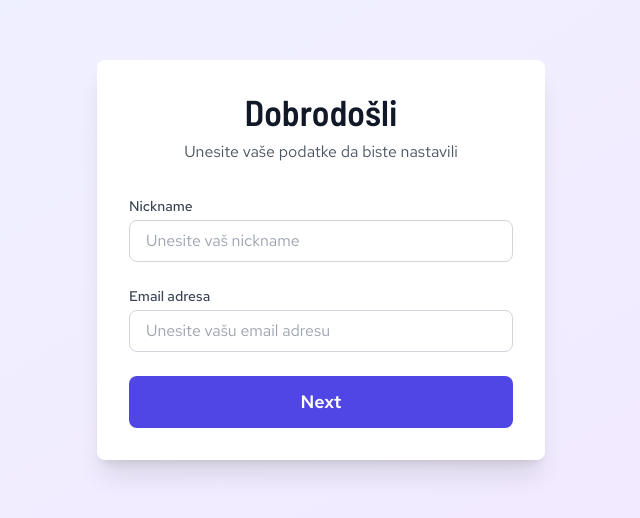
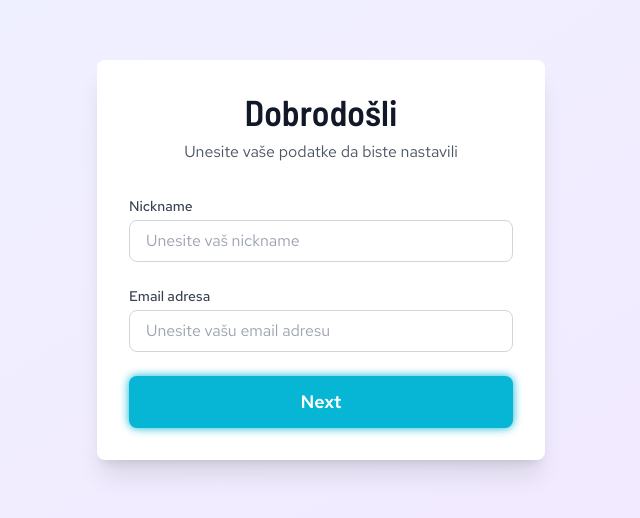
Before and after one commit to sandravlajinicmalic/mywebsite-frontend, a React (Vite) app: page / in a window 1280 px wide. Shown: the part 140-658 px from the top of the page, without its empty margins (319-959 px from the left). Built offline with nearby package versions, Linux system fonts and the light colour scheme; no server answers.

Commit message:
small changes

```diff
--- a/src/components/atoms/Button.tsx
+++ b/src/components/atoms/Button.tsx
@@ -25,13 +25,13 @@ const Button = ({
   className = '',
   ...props
 }: ButtonProps) => {
-  const baseStyles = 'font-semibold rounded-lg transition-colors duration-200 focus:outline-none focus:ring-2 focus:ring-offset-2'
+  const baseStyles = 'font-semibold rounded-lg transition-all duration-200 focus:outline-none focus:ring-2 focus:ring-offset-2'
 
   const variants: Record<ButtonVariant, string> = {
-    primary: 'bg-indigo-600 hover:bg-indigo-700 text-white focus:ring-indigo-500',
-    secondary: 'bg-gray-200 hover:bg-gray-300 text-gray-900 focus:ring-gray-500',
-    outline: 'border-2 border-indigo-600 text-indigo-600 hover:bg-indigo-50 focus:ring-indigo-500',
-    danger: 'bg-red-600 hover:bg-red-700 text-white focus:ring-red-500',
+    primary: 'bg-[#06B6D4] hover:bg-[#0891B2] text-[#FFFFFF] focus:ring-[#06B6D4] shadow-[0_0_10px_#06B6D4]',
+    secondary: 'bg-[#374151] hover:bg-[#4b5563] text-[#FFFFFF] focus:ring-[#374151]',
+    outline: 'border-2 border-[#06B6D4] text-[#06B6D4] hover:bg-[#06B6D4] hover:text-[#FFFFFF] focus:ring-[#06B6D4]',
+    danger: 'bg-red-600 hover:bg-red-700 text-[#FFFFFF] focus:ring-red-500',
   }
 
   const sizes: Record<ButtonSize, string> = {
--- a/src/components/organisms/CurvedBackground.tsx
+++ b/src/components/organisms/CurvedBackground.tsx
@@ -1,8 +1,9 @@
 interface CurvedBackgroundProps {
   flipped?: boolean
+  inverted?: boolean
 }
 
-const CurvedBackground = ({ flipped = false }: CurvedBackgroundProps) => {
+const CurvedBackground = ({ flipped = false, inverted = false }: CurvedBackgroundProps) => {
   return (
     <div className="absolute inset-0 -z-10 overflow-hidden pointer-events-none w-full min-h-screen">
       <svg
@@ -20,16 +21,16 @@ const CurvedBackground = ({ flipped = false }: CurvedBackgroundProps) => {
           </linearGradient>
         </defs>
 
-        {/* Transparent left part */}
+        {/* Left part - pink when inverted, transparent otherwise */}
         <path
           d="M1000,0 C300,200 300,400 1000,540 C1400,650 1400,850 1000,1080 L0,1080 L0,0 Z"
-          fill="transparent"
+          fill={inverted ? "url(#pinkGradient)" : "transparent"}
         />
 
-        {/* Single vertical pink gradient curve - nejednaka S-krivulja */}
+        {/* Right part - black when inverted, pink otherwise */}
         <path
           d="M1000,0 C300,200 300,400 1000,540 C1400,650 1400,850 1000,1080 L1920,1080 L1920,0 Z"
-          fill="url(#pinkGradient)"
+          fill={inverted ? "#000000" : "url(#pinkGradient)"}
         />
       </svg>
     </div>
--- a/src/components/organisms/GoToAbout.tsx
+++ b/src/components/organisms/GoToAbout.tsx
@@ -1,5 +1,5 @@
 import { useNavigate } from 'react-router-dom'
-import { Button, Text } from '../atoms'
+import { Button, Text, Image } from '../atoms'
 import { ROUTES } from '../../constants'
 import { useI18n } from '../../contexts/i18n'
 
@@ -12,22 +12,32 @@ const GoToAbout = () => {
   }
 
   return (
-    <section className="w-full bg-transparent py-12 px-4 relative z-10">
-      <div className="max-w-6xl mx-auto text-center">
+    <section className="w-full bg-transparent pt-12 pb-20 px-4 relative z-10">
+      <div className="max-w-6xl mx-auto">
+        <div className="flex flex-col items-center text-center">
           <Text as="h2" size="3xl" weight="bold" className="mb-4 text-gray-900 dark:text-white">
             {t('goToAbout.title')}
           </Text>
-        <Text size="lg" color="muted" className="mb-6">
+          <Text size="lg" color="muted" className="mb-6 pb-16">
             {t('goToAbout.subtitle')}
           </Text>
+          <div className="relative flex flex-col items-center mt-4">
+            <Image
+              src="/images/laptop-computer.png"
+              alt="Cat with laptop"
+              className="absolute -top-[110px] z-10 w-32 h-32 object-contain"
+              objectFit="contain"
+            />
             <Button
               onClick={handleGoToAbout}
               variant="primary"
               size="lg"
-          className="mt-4"
+              className="relative z-0"
             >
               {t('goToAbout.button')}
             </Button>
+          </div>
+        </div>
       </div>
     </section>
   )
--- a/src/components/organisms/WebsocketCat.tsx
+++ b/src/components/organisms/WebsocketCat.tsx
@@ -233,7 +233,7 @@ const WebsocketCat = () => {
   }
 
   return (
-    <section className="w-full bg-transparent py-6 px-8 md:px-12 lg:px-16 relative z-10">
+    <section className="w-full bg-transparent pt-16 pb-6 px-8 md:px-12 lg:px-16 relative z-10">
       <div className="max-w-6xl mx-auto relative">
         <div className="grid grid-cols-1 md:grid-cols-2 gap-8">
           {/* Left side - Cat image and Sleep button */}
--- a/src/components/organisms/WheelOfFortuneCat.tsx
+++ b/src/components/organisms/WheelOfFortuneCat.tsx
@@ -171,14 +171,14 @@ const WheelOfFortuneCat = () => {
   }
 
   const colors = [
-    '#FF6B6B',
-    '#4ECDC4',
-    '#45B7D1',
-    '#FFA07A',
-    '#98D8C8',
-    '#F7DC6F',
-    '#BB8FCE',
-    '#85C1E2',
+    '#F5608E', // vibrantna ružičasta
+    '#64E3EB', // tirkizno-plava
+    '#6DB850', // zelena
+    '#FEE5A4', // svijetložuta / bež ton
+    '#C1A8E0', // svijetloljubičasta
+    '#6DE3CE', // mint-tirkizna
+    '#FE80A7', // svijetla roza
+    '#88D66F'  // svijetlozelena
   ]
 
   const wheelSize = 500
```
Also changed, not shown: public/images/laptop-computer.png (added), public/images/thinking.png (added). Lines whose indentation alone changed are shown as unchanged.
